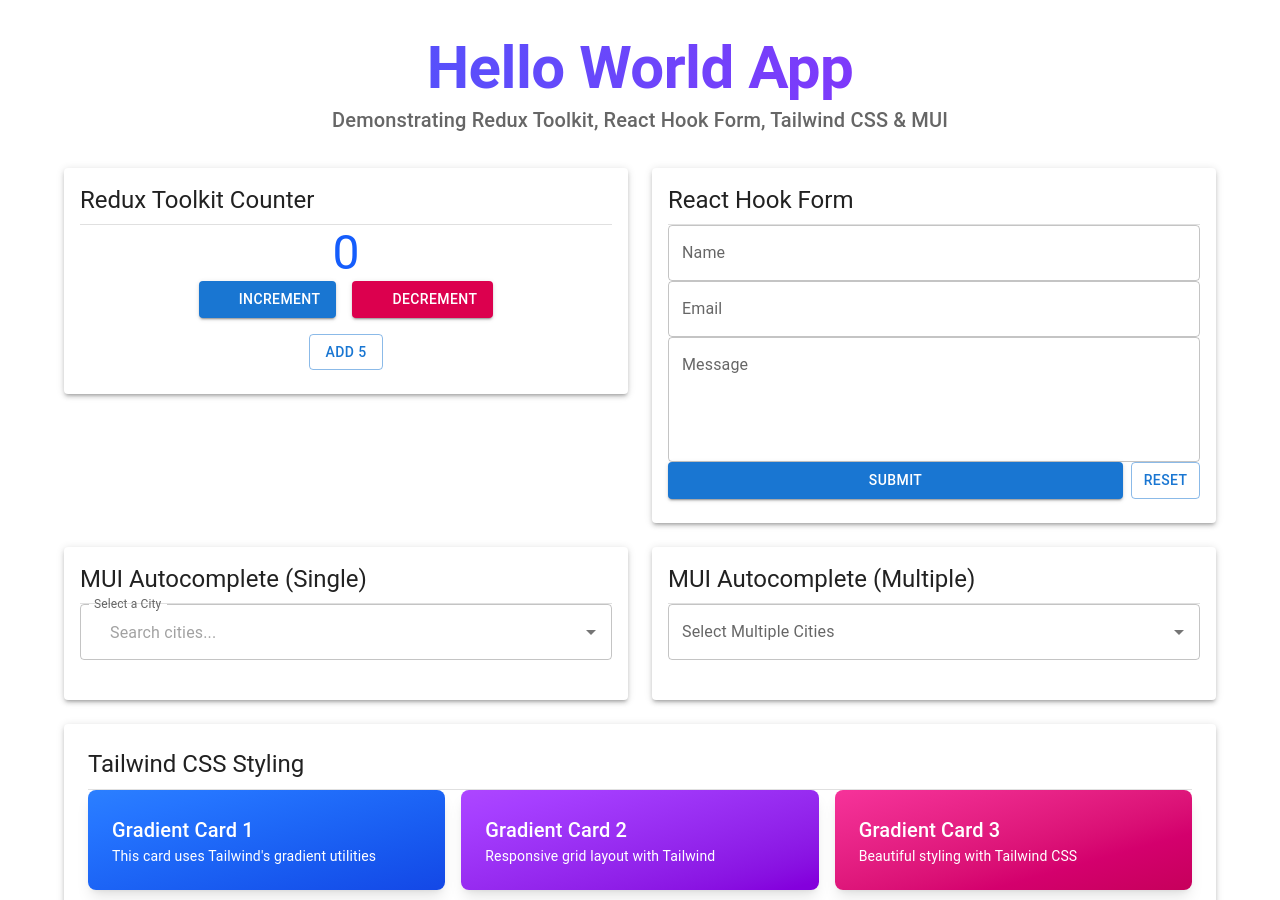
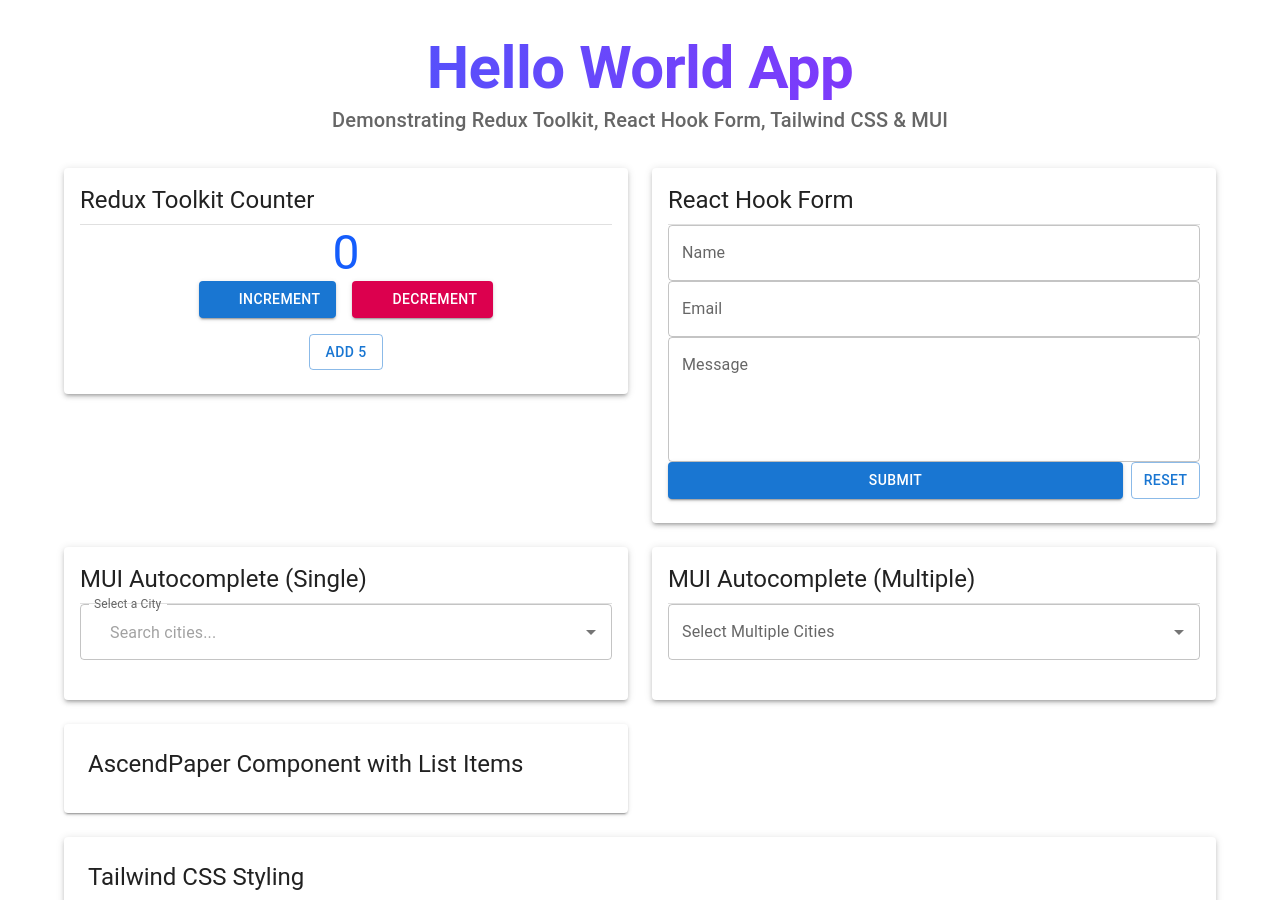
Before and after one commit to dream-horizon-org/ascend-panel, a React (Vite) app: page / in a window 1280 px wide. Shown: the top 900 px of the page. Built offline with nearby package versions, Linux system fonts and the light colour scheme; some icons are missing.

Commit message:
chore: fix

```diff
--- a/src/App.tsx
+++ b/src/App.tsx
@@ -20,6 +20,7 @@
 import AddIcon from '@mui/icons-material/Add'
 import RemoveIcon from '@mui/icons-material/Remove'
 import LocationOnIcon from '@mui/icons-material/LocationOn'
+import AscendPaper from './components/AscendPaper/AscendPaper'
 
 // Form validation schema using Zod
 const formSchema = z.object({
@@ -297,6 +298,14 @@
           </Card>
         </Box>
 
+        {/* AscendPaper Component Demo */}
+          <AscendPaper elevation={2} className="p-6">
+            <Typography variant="h5" gutterBottom className="mb-4">
+              AscendPaper Component with List Items
+            </Typography>
+          </AscendPaper>
+
+
         {/* Tailwind CSS Demo */}
         <Box className="col-span-1 md:col-span-2">
           <Paper elevation={3} className="p-6">
--- /dev/null
+++ b/src/components/AscendPaper/AscendPaper.tsx
@@ -0,0 +1,28 @@
+import { FC, ReactNode } from "react";
+import Paper, { PaperProps } from "@mui/material/Paper";
+
+type AscendPaperProps = PaperProps & {
+  children: ReactNode;
+  className?: string;
+};
+
+const AscendPaper: FC<AscendPaperProps> = ({
+  children,
+  className = "",
+  elevation = 1,
+  variant = "elevation",
+  ...props
+}) => {
+  return (
+    <Paper
+      elevation={elevation}
+      variant={variant}
+      className={className}
+      {...props}
+    >
+      {children}
+    </Paper>
+  );
+};
+
+export default AscendPaper;
```
